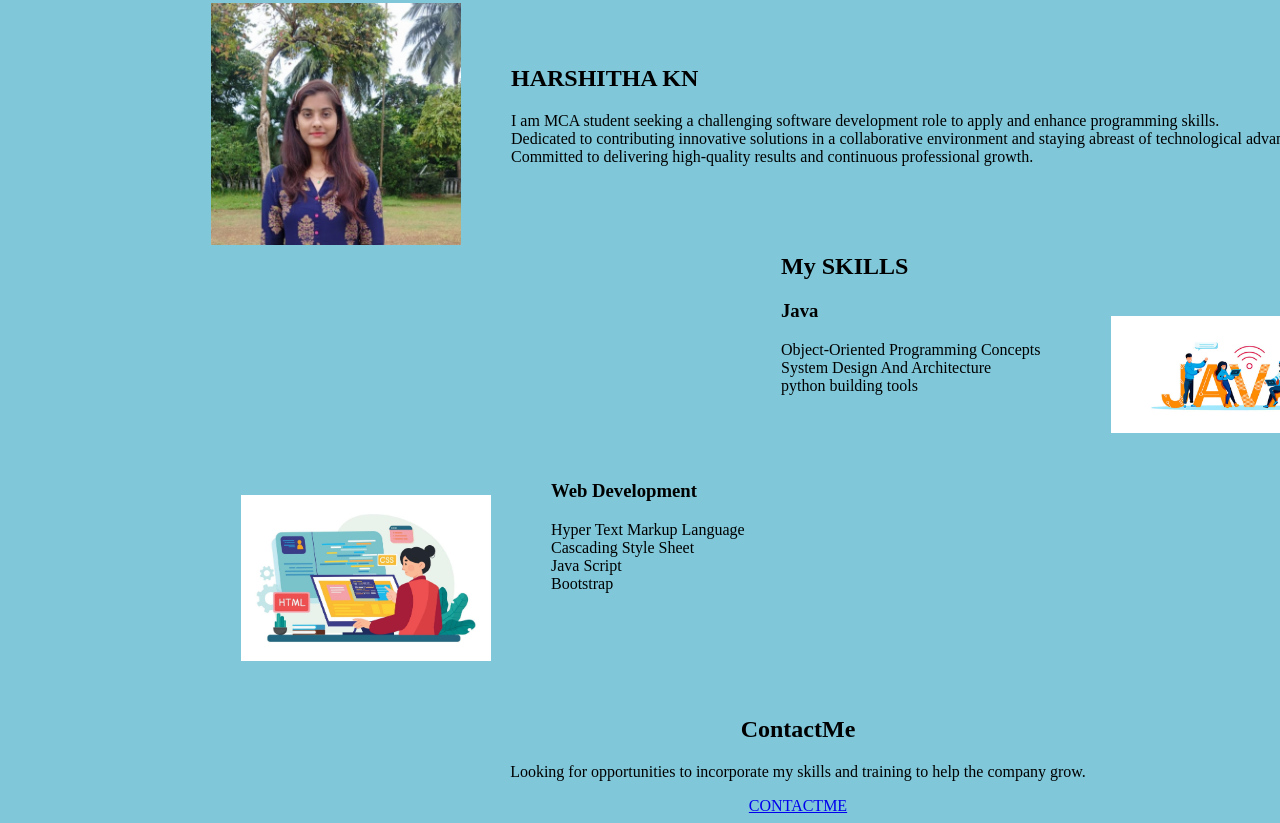
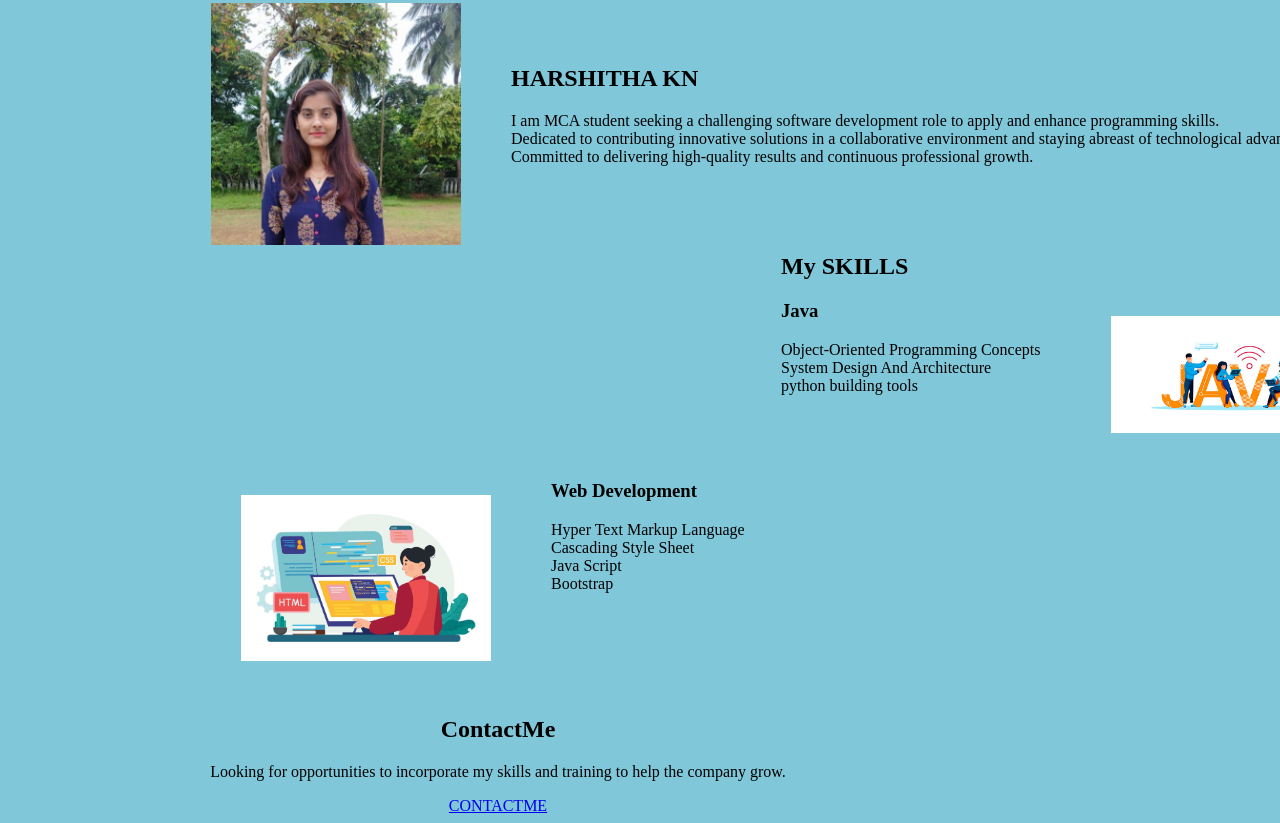
Before and after one commit to Harshithakn24/MySite, a plain HTML site: page index.html in a window 1280 px wide. Shown: the part 912-1735 px from the top of the page. Drawn offline with Linux system fonts and the light colour scheme.

Commit message:
Updated styles.css

```diff
--- a/CSS/styles.css
+++ b/CSS/styles.css
@@ -71,7 +71,7 @@ font-size: 200%;
 }
 .contact-me{
     margin-top: 120;
-    margin-left:300;
+    margin-right:300;
 }
 .cloud1,.cloud2{
     position: absolute;
```
